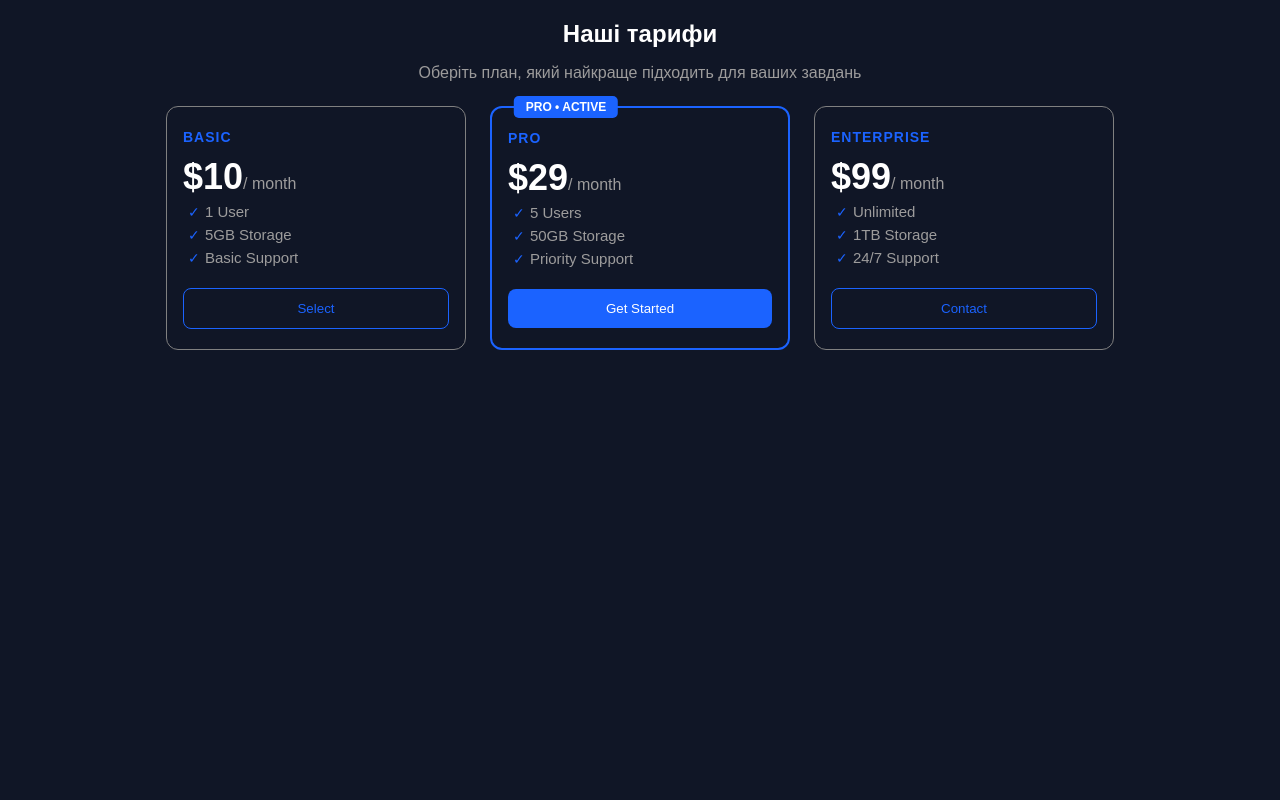
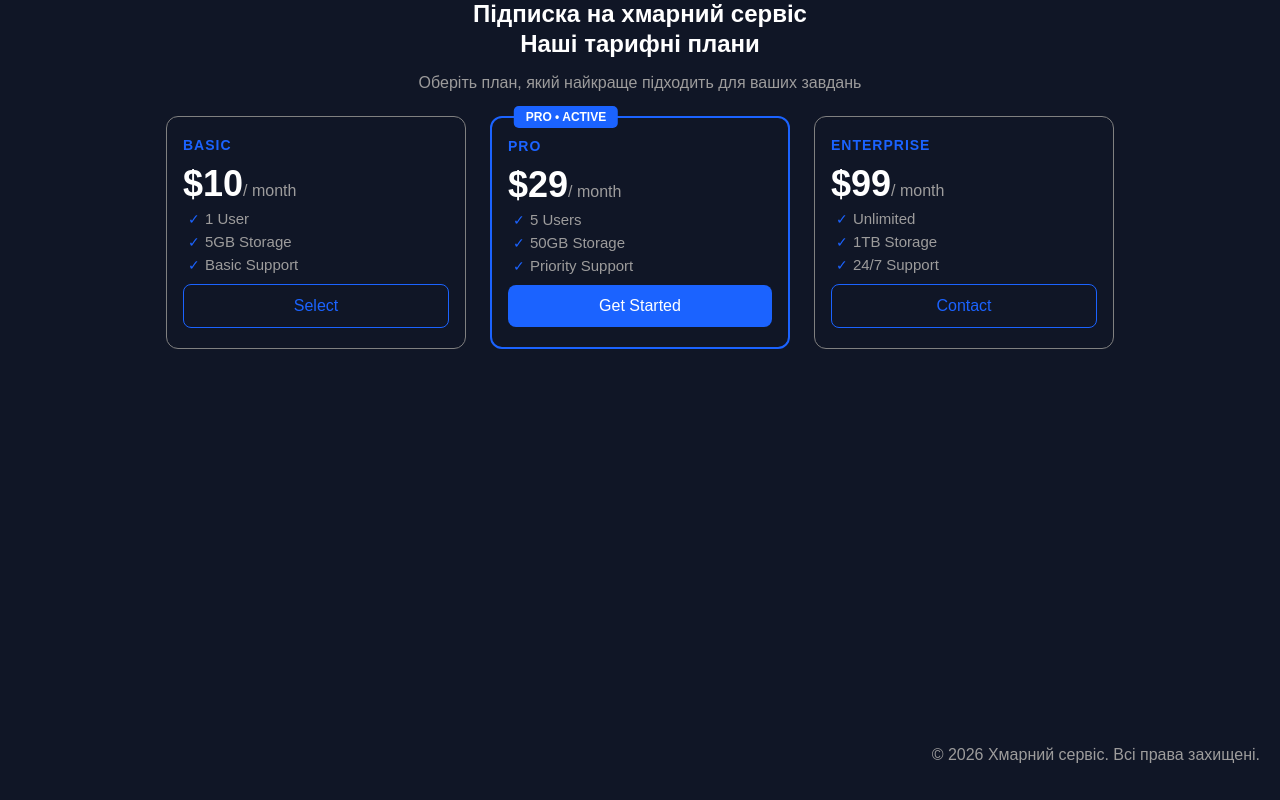
Before and after one commit to lanokartos/webLabs, a website: page lab2/index.html in a window 1280 px wide. Drawn offline with Linux system fonts and the light colour scheme.

Commit message:
modified semantic

```diff
--- a/lab2/index.html
+++ b/lab2/index.html
@@ -1,59 +1,106 @@
 <!doctype html>
-<html lang="en">
+<html lang="uk">
   <head>
     <meta charset="UTF-8" />
     <meta name="viewport" content="width=device-width, initial-scale=1.0" />
-    <title>Document</title>
+    <title>Тарифні плани та ціни на підписку на хмару</title>
     <link rel="stylesheet" href="./styles.css" />
+    <meta
+      name="description"
+      content="Оберіть тарифний план, який найкраще підходить для ваших завдань. Порівняйте тарифи та ціни на підписку на хмару."
+    />
   </head>
   <body>
-    <section>
-      <h1 class="align-txt">Наші тарифи</h1>
+    <main>
+      <section class="pricing" aria-labelledby="pricing-title">
+        <header class="pricing-header">
+          <h1 class="page-title align-txt">Підписка на хмарний сервіс</h1>
+          <h2 id="pricing-title" class="section-title align-txt">Наші тарифні плани</h2>
           <p class="align-txt txt">Оберіть план, який найкраще підходить для ваших завдань</p>
+        </header>
+
         <div class="pricing-grid">
-        <div class="pricing-card">
-          <h2 class="txt-names">BASIC</h2>
+          <article class="pricing-card">
+            <h3 class="txt-names">BASIC</h3>
             <div class="price-wrapper">
               <span class="price">$10</span>
               <span class="period">/ month</span>
             </div>
             <ul class="features">
-            <li><span class="txt-names">✓</span> <span class="txt">1 User</span></li>
-            <li><span class="txt-names">✓</span> <span class="txt">5GB Storage</span></li>
-            <li><span class="txt-names">✓</span> <span class="txt">Basic Support</span></li>
+              <li>
+                <span class="txt-names" aria-hidden="true">✓</span>
+                <span class="txt">1 User</span>
+              </li>
+              <li>
+                <span class="txt-names" aria-hidden="true">✓</span>
+                <span class="txt">5GB Storage</span>
+              </li>
+              <li>
+                <span class="txt-names" aria-hidden="true">✓</span>
+                <span class="txt">Basic Support</span>
+              </li>
             </ul>
-          <button type="button" class="btn btn-outline">Select</button>
-        </div>
+            <a href="#basic" class="btn btn-outline" aria-label="Обрати тариф Basic">Select</a>
+          </article>
 
-        <div class="pricing-card is-active">
-          <div class="badge">PRO • ACTIVE</div>
-          <h2 class="txt-names">PRO</h2>
+          <article class="pricing-card is-active">
+            <span class="badge" aria-label="Поточний активний тариф: Pro Active">PRO • ACTIVE</span>
+            <h3 class="txt-names">PRO</h3>
             <div class="price-wrapper">
               <span class="price">$29</span>
               <span class="period">/ month</span>
             </div>
             <ul class="features">
-            <li><span class="txt-names">✓</span> <span class="txt">5 Users</span></li>
-            <li><span class="txt-names">✓</span> <span class="txt">50GB Storage</span></li>
-            <li><span class="txt-names">✓</span> <span class="txt">Priority Support</span></li>
+              <li>
+                <span class="txt-names" aria-hidden="true">✓</span>
+                <span class="txt">5 Users</span>
+              </li>
+              <li>
+                <span class="txt-names" aria-hidden="true">✓</span>
+                <span class="txt">50GB Storage</span>
+              </li>
+              <li>
+                <span class="txt-names" aria-hidden="true">✓</span>
+                <span class="txt">Priority Support</span>
+              </li>
             </ul>
-          <button type="button" class="btn btn-primary">Get Started</button>
-        </div>
+            <a href="#pro" class="btn btn-primary" aria-label="Почати роботу з тарифом Pro"
+              >Get Started</a
+            >
+          </article>
 
-        <div class="pricing-card">
-          <h2 class="txt-names">ENTERPRISE</h2>
+          <article class="pricing-card">
+            <h3 class="txt-names">ENTERPRISE</h3>
             <div class="price-wrapper">
               <span class="price">$99</span>
               <span class="period">/ month</span>
             </div>
             <ul class="features">
-            <li><span class="txt-names">✓</span> <span class="txt">Unlimited</span></li>
-            <li><span class="txt-names">✓</span> <span class="txt">1TB Storage</span></li>
-            <li><span class="txt-names">✓</span> <span class="txt">24/7 Support</span></li>
+              <li>
+                <span class="txt-names" aria-hidden="true">✓</span>
+                <span class="txt">Unlimited</span>
+              </li>
+              <li>
+                <span class="txt-names" aria-hidden="true">✓</span>
+                <span class="txt">1TB Storage</span>
+              </li>
+              <li>
+                <span class="txt-names" aria-hidden="true">✓</span>
+                <span class="txt">24/7 Support</span>
+              </li>
             </ul>
-          <button type="button" class="btn btn-outline">Contact</button>
-        </div>
+            <a
+              href="#contact"
+              class="btn btn-outline"
+              aria-label="Зв'язатися щодо тарифу Enterprise"
+              >Contact</a
+            >
+          </article>
         </div>
       </section>
+    </main>
+    <footer class="footer">
+      <p class="txt">© 2026 Хмарний сервіс. Всі права захищені.</p>
+    </footer>
   </body>
 </html>
--- a/lab2/styles.css
+++ b/lab2/styles.css
@@ -1,12 +1,5 @@
 * {
   box-sizing: border-box;
-}
-
-body {
-  margin: 0;
-  background-color: var(--bg-color);
-  font-family: sans-serif;
-  color: var(--title-color);
 }
 
 :root {
@@ -20,8 +13,28 @@ body {
   --radius-btn: 8px;
 }
 
+body {
+  margin: 0;
+  min-height: 100vh;
+  display: flex;
+  flex-direction: column;
+  background-color: var(--bg-color);
+  font-family: sans-serif;
+  color: var(--title-color);
+}
+
+main {
+  flex: 1;
+}
+
 h1.align-txt {
+  margin-top: 0;
   margin-bottom: 2px;
+}
+
+h2.align-txt {
+  margin-top: 0;
+  margin-bottom: 8px;
 }
 
 p.align-txt {
@@ -59,6 +72,12 @@ p.align-txt {
   padding-left: 16px;
   padding-right: 16px;
   padding-bottom: 20px;
+  display: flex;
+  flex-direction: column;
+}
+
+.pricing-card h3 {
+  margin: 10px 0 10px 0;
 }
 
 .badge {
@@ -103,12 +122,15 @@ p.align-txt {
 }
 
 .btn {
+  display: block;
+  text-align: center;
+  text-decoration: none;
   cursor: pointer;
   padding: 12px;
   width: 100%;
   font-family: inherit;
   border-radius: 8px;
-  margin: 16px 0 0 0;
+  margin: auto 0 0 0;
 }
 
 .btn-outline {
@@ -127,6 +149,11 @@ p.align-txt {
   border: 2px solid var(--accent-blue);
 }
 
+.footer {
+  text-align: right;
+  padding: 20px;
+}
+
 @media (max-width: 768px) {
   .pricing-grid {
     flex-direction: column;
```
Lines whose indentation alone changed are shown as unchanged.
